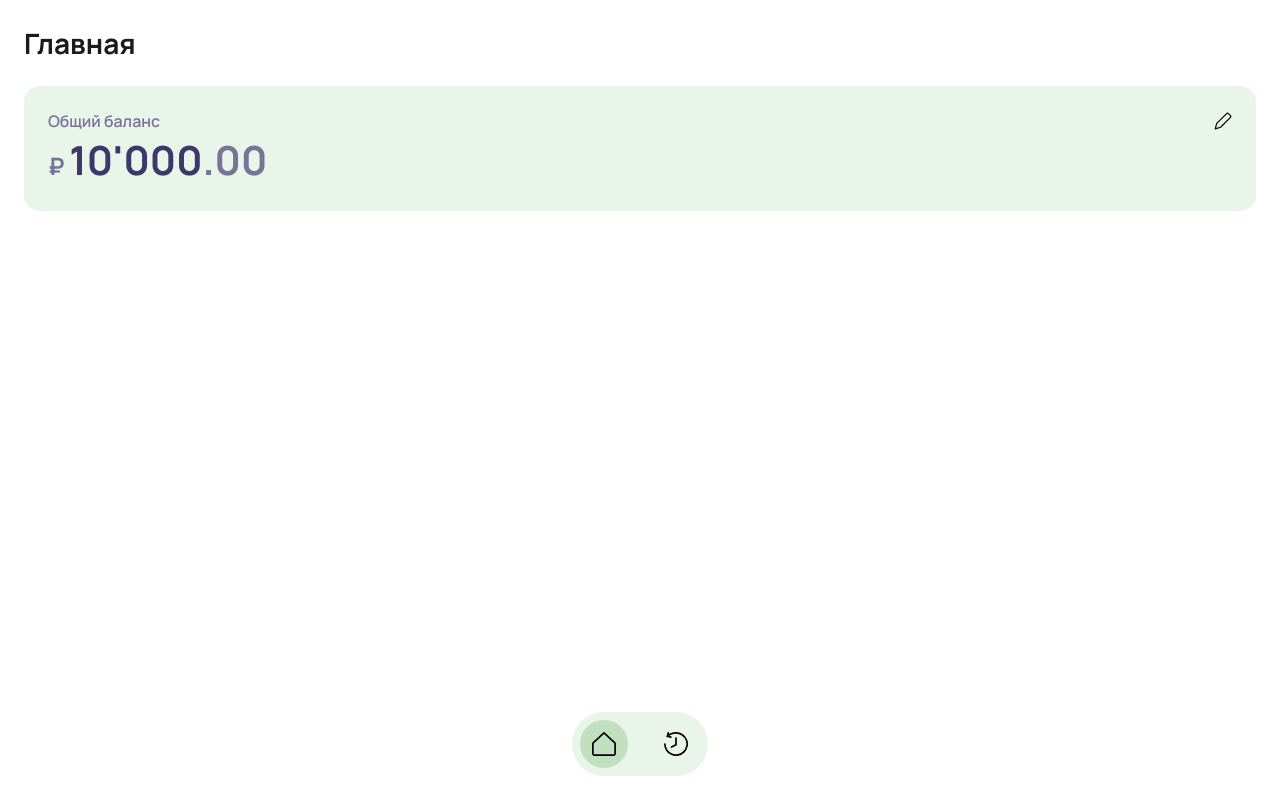
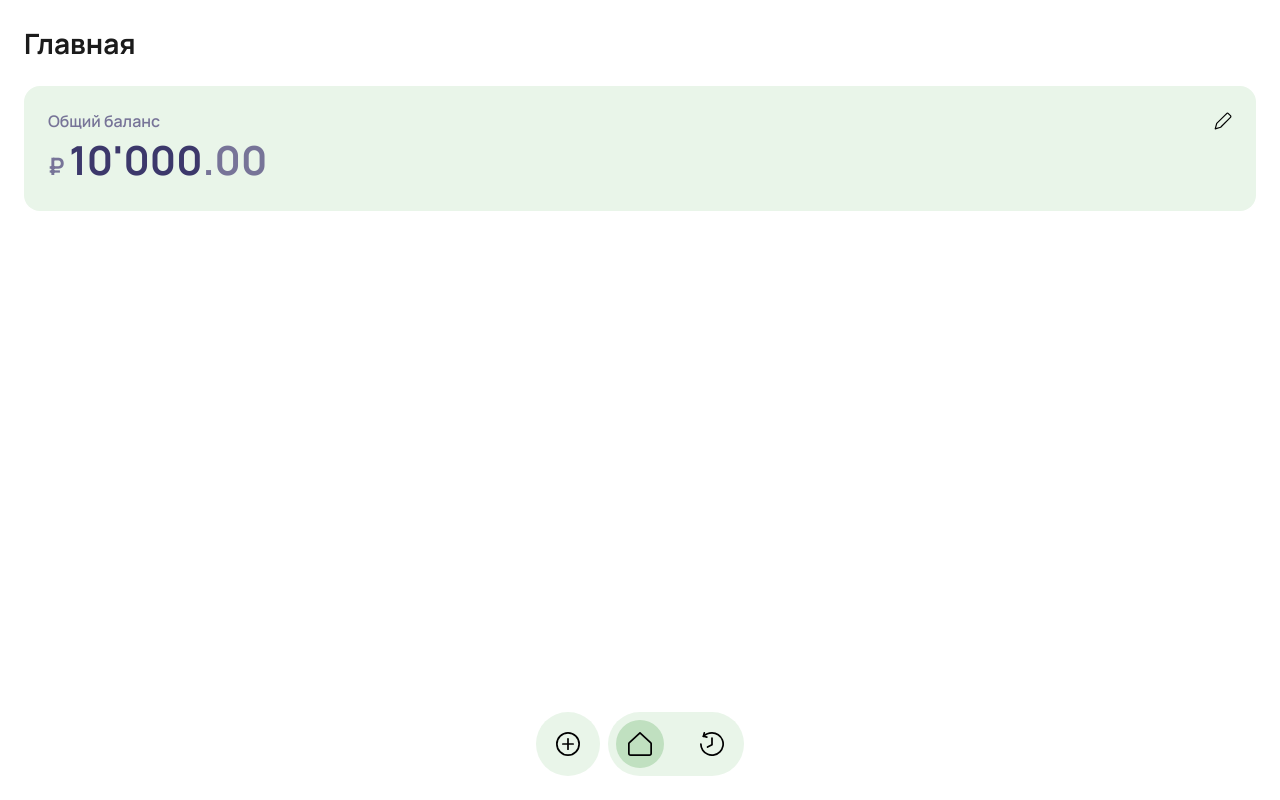
Before and after one commit to notrodi/cost-control, a React (Vite) app: page / in a window 1280 px wide. Built offline with nearby package versions, Linux system fonts and the light colour scheme.

Commit message:
added a new transaction page

```diff
--- a/src/App.tsx
+++ b/src/App.tsx
@@ -1,7 +1,8 @@
 import { useState } from 'react';
+import Tabs from './components/Tabs/Tabs';
 import HomePage from './pages/HomePage/HomePage';
 import HistoryPage from './pages/HistroyPage/HistoryPage';
-import Tabs from './components/Tabs/Tabs';
+import AddTransactionPage from './pages/AddTransactionPage/AddTransactionPage';
 import { PageType } from './types';
 
 function App() {
@@ -13,6 +14,8 @@ function App() {
 
       { page === PageType.History && <HistoryPage /> }
 
+      { page === PageType.AddTransaction && <AddTransactionPage /> }
+
       <Tabs active={ page } onChange={ (tab) => setPage(tab) } />
     </div>
   )
--- a/src/components/Tabs/Tabs.scss
+++ b/src/components/Tabs/Tabs.scss
@@ -1,13 +1,24 @@
 .tabs {
   display: flex;
-  gap: 1.5rem;
-  padding: 0.5rem;
+  gap: 0.5rem;
   position: absolute;
   bottom: 1.5rem;
   left: 50%;
   transform: translateX(-50%);
-  border-radius: 2rem;
-  background: #e9f5e9;
+
+  &__add {
+    padding: 0.5rem;
+    border-radius: 2rem;
+    background: #e9f5e9;
+  }
+
+  &__main {
+    display: flex;
+    gap: 1.5rem;
+    padding: 0.5rem;
+    border-radius: 2rem;
+    background: #e9f5e9;
+  }
 
   &__item {
       padding: 0.75rem;
--- a/src/components/Tabs/Tabs.tsx
+++ b/src/components/Tabs/Tabs.tsx
@@ -9,6 +9,17 @@ type TabsProps = {
 export default function Tabs({ active, onChange }: TabsProps) {
   return (
     <div className='tabs'>
+      <div className='tabs__add'>
+        <div
+          className={ active === PageType.AddTransaction ? 'tabs__item tabs__item_active' : 'tabs__item' }
+          onClick={ () => onChange(PageType.AddTransaction) }>
+          <img
+            className='tabs__icon'
+            src='/icons/icon-add.svg'
+            alt='icon' />
+        </div>
+      </div>
+      <div className='tabs__main'>
         <div
           className={ active === PageType.Home ? 'tabs__item tabs__item_active' : 'tabs__item' }
           onClick={ () => onChange(PageType.Home) }>
@@ -26,5 +37,6 @@ export default function Tabs({ active, onChange }: TabsProps) {
             alt='icon' />
         </div>
       </div>
+    </div>
   )
 }
--- /dev/null
+++ b/src/pages/AddTransactionPage/AddTransactionPage.tsx
@@ -0,0 +1,9 @@
+export default function AddTransactionPage() {
+  return (
+    <div>
+        <h2 className='main-title'>Новая транзакция</h2>
+
+        <div>transaction form</div>
+    </div>
+  )
+}
--- a/src/types/page.ts
+++ b/src/types/page.ts
@@ -1,4 +1,5 @@
 export enum PageType {
   Home = 'home',
-  History = 'history'
+  History = 'history',
+  AddTransaction = 'addTransaction'
 }
```
Also changed, not shown: public/icons/icon-add.svg (added). Lines whose indentation alone changed are shown as unchanged.
